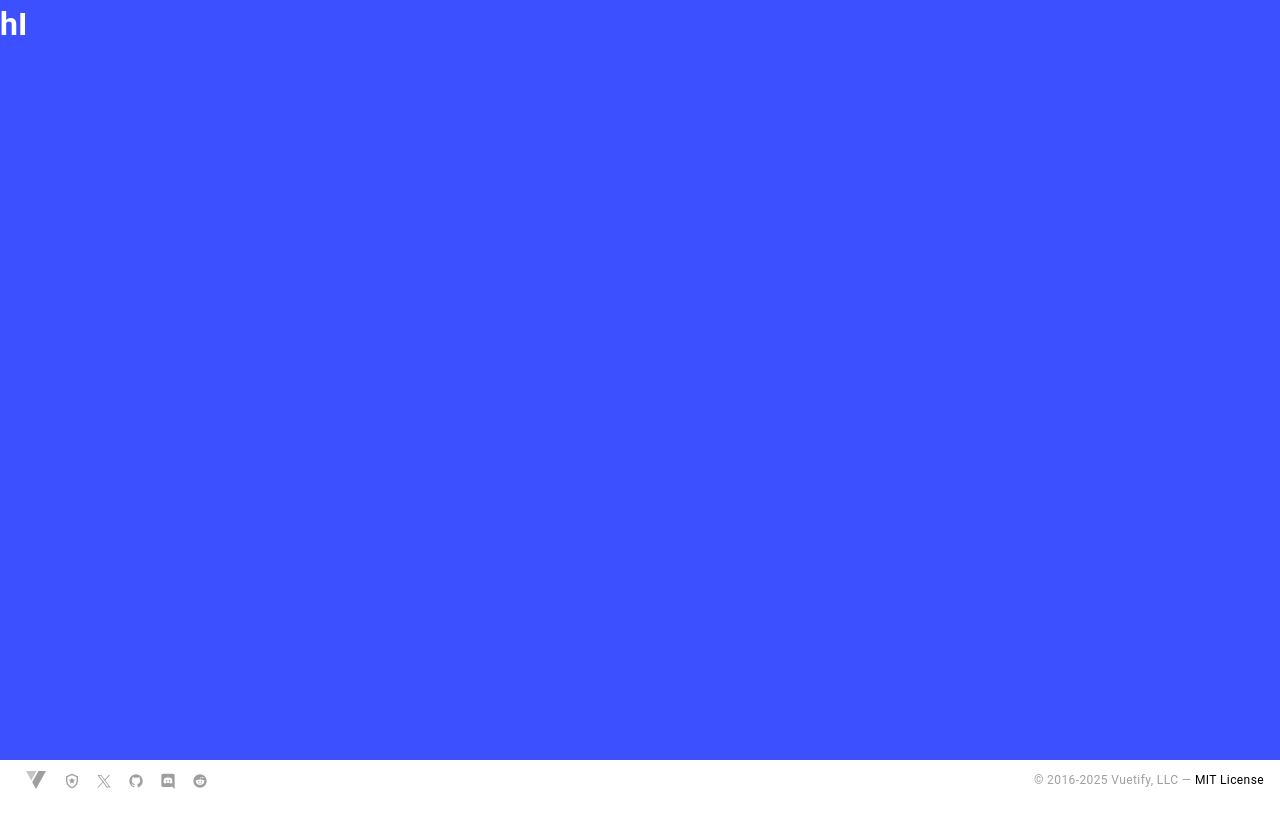
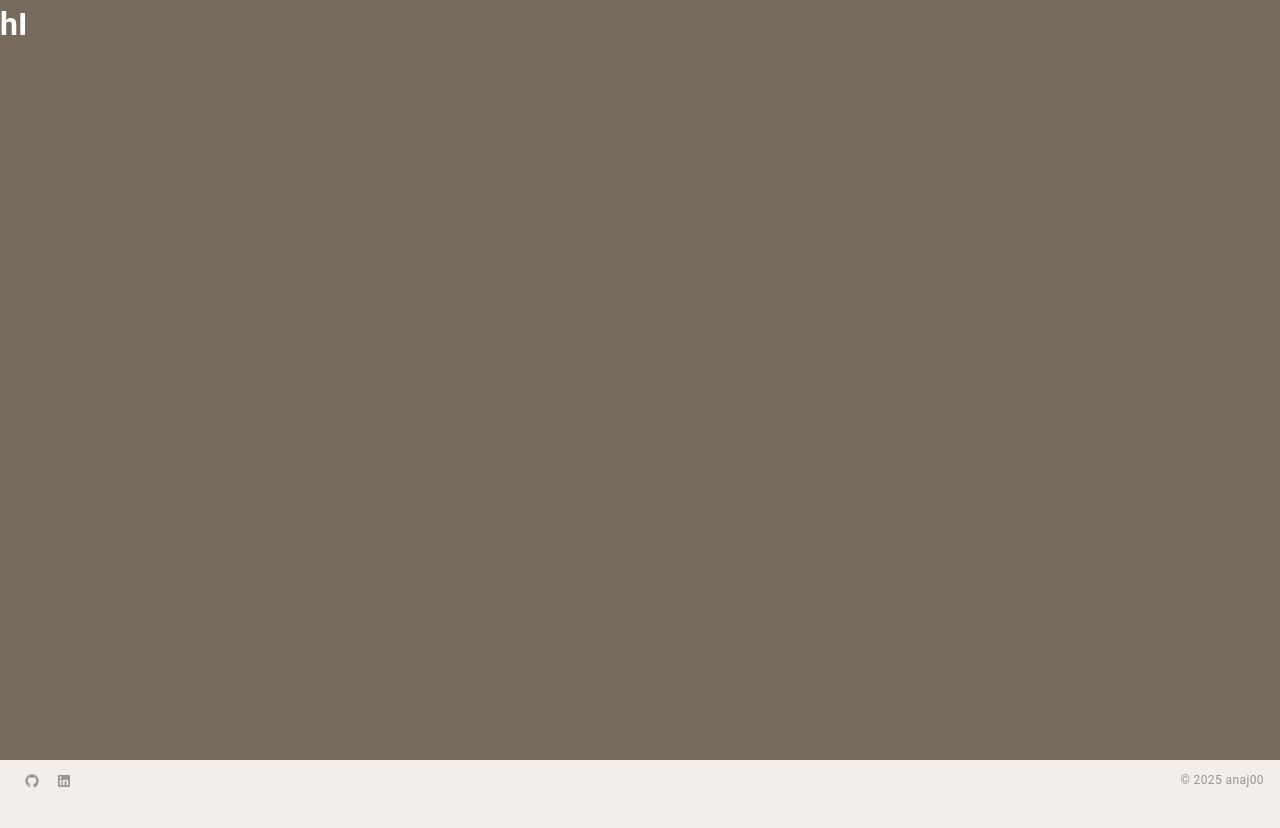
Before and after one commit to anaj00/anaj00-portfolio-v2, a Vue app in the folder anaj00-portfolio/: page / in a window 1280 px wide. Shown: the top 828 px of the page. Built offline with nearby package versions, Linux system fonts and the light colour scheme; a small style sheet from the web is missing.

Commit message:
feat: modified footer and icon

```diff
--- a/anaj00-portfolio/index.html
+++ b/anaj00-portfolio/index.html
@@ -2,7 +2,7 @@
   <html lang="en">
     <head>
       <meta charset="UTF-8">
-    <link rel="icon" href="/favicon.ico">
+      <link rel="icon" type="image/png" href="/pfp-outline.png">
       <meta name="viewport" content="width=device-width, initial-scale=1.0">
       <title>Welcome to Vuetify 3</title>
     </head>
--- a/anaj00-portfolio/src/components/AppFooter.vue
+++ b/anaj00-portfolio/src/components/AppFooter.vue
@@ -1,4 +1,4 @@
-<template>
+  <template>
   <v-footer
     app
     height="40"
@@ -22,16 +22,8 @@
       class="text-caption text-disabled"
       style="position: absolute; right: 16px;"
     >
-      &copy; 2016-{{ (new Date()).getFullYear() }} <span class="d-none d-sm-inline-block">Vuetify, LLC</span>
-      —
-      <a
-        class="text-decoration-none on-surface"
-        href="https://vuetifyjs.com/about/licensing/"
-        rel="noopener noreferrer"
-        target="_blank"
-      >
-        MIT License
-      </a>
+      &copy; 2025
+      <span class="d-none d-sm-inline-block">anaj00</span>
     </div>
   </v-footer>
 </template>
@@ -39,35 +31,15 @@
 <script setup>
   const items = [
     {
-      title: 'Vuetify Documentation',
-      icon: `$vuetify`,
-      href: 'https://vuetifyjs.com/',
+      title: 'GitHub',
+      icon: `mdi-github`,
+      href: 'https://github.com/anaj00',
     },
     {
-      title: 'Vuetify Support',
-      icon: 'mdi-shield-star-outline',
-      href: 'https://support.vuetifyjs.com/',
-    },
-    {
-      title: 'Vuetify X',
-      icon: ['M2.04875 3.00002L9.77052 13.3248L1.99998 21.7192H3.74882L10.5519 14.3697L16.0486 21.7192H22L13.8437 10.8137L21.0765 3.00002H19.3277L13.0624 9.76874L8.0001 3.00002H2.04875ZM4.62054 4.28821H7.35461L19.4278 20.4308H16.6937L4.62054 4.28821Z'],
-      href: 'https://x.com/vuetifyjs',
-    },
-    {
-      title: 'Vuetify GitHub',
-      icon: `mdi-github`,
-      href: 'https://github.com/vuetifyjs/vuetify',
-    },
-    {
-      title: 'Vuetify Discord',
-      icon: ['M22,24L16.75,19L17.38,21H4.5A2.5,2.5 0 0,1 2,18.5V3.5A2.5,2.5 0 0,1 4.5,1H19.5A2.5,2.5 0 0,1 22,3.5V24M12,6.8C9.32,6.8 7.44,7.95 7.44,7.95C8.47,7.03 10.27,6.5 10.27,6.5L10.1,6.33C8.41,6.36 6.88,7.53 6.88,7.53C5.16,11.12 5.27,14.22 5.27,14.22C6.67,16.03 8.75,15.9 8.75,15.9L9.46,15C8.21,14.73 7.42,13.62 7.42,13.62C7.42,13.62 9.3,14.9 12,14.9C14.7,14.9 16.58,13.62 16.58,13.62C16.58,13.62 15.79,14.73 14.54,15L15.25,15.9C15.25,15.9 17.33,16.03 18.73,14.22C18.73,14.22 18.84,11.12 17.12,7.53C17.12,7.53 15.59,6.36 13.9,6.33L13.73,6.5C13.73,6.5 15.53,7.03 16.56,7.95C16.56,7.95 14.68,6.8 12,6.8M9.93,10.59C10.58,10.59 11.11,11.16 11.1,11.86C11.1,12.55 10.58,13.13 9.93,13.13C9.29,13.13 8.77,12.55 8.77,11.86C8.77,11.16 9.28,10.59 9.93,10.59M14.1,10.59C14.75,10.59 15.27,11.16 15.27,11.86C15.27,12.55 14.75,13.13 14.1,13.13C13.46,13.13 12.94,12.55 12.94,11.86C12.94,11.16 13.45,10.59 14.1,10.59Z'],
-      href: 'https://community.vuetifyjs.com/',
-    },
-    {
-      title: 'Vuetify Reddit',
-      icon: `mdi-reddit`,
-      href: 'https://reddit.com/r/vuetifyjs',
-    },
+      title: 'LinkedIn',
+      icon: `mdi-linkedin`,
+      href: 'https://www.linkedin.com/in/jana-marie-bantolino/',
+    }
   ]
 </script>
 
--- a/anaj00-portfolio/src/plugins/vuetify.js
+++ b/anaj00-portfolio/src/plugins/vuetify.js
@@ -1,7 +1,7 @@
 /**
  * plugins/vuetify.js
  *
- * Framework documentation: https://vuetifyjs.com`
+ * Framework documentation: https://vuetifyjs.com
  */
 
 // Styles
@@ -11,21 +11,20 @@ import 'vuetify/styles'
 // Composables
 import { createVuetify } from 'vuetify'
 
-// https://vuetifyjs.com/en/introduction/why-vuetify/#feature-guides
+// Vuetify theme setup
 export default createVuetify({
-
   theme: {
+    defaultTheme: 'light',
     themes: {
       light: {
         colors: {
-          primary: '#3d50ff', // Main color
-          secondary: '#ff45fe', // Secondary color
-          accent: '#ffd700', // Accent color
-          black: '#333333',
-          white: '#f9f9f9',
+          primary: '#776B5D', // Deep base
+          secondary: '#B0A695', // Muted soft tone
+          accent: '#EBE3D5', // Warm highlight
+          background: '#F3EEEA', // Light background
+          surface: '#F3EEEA', // Match background for cards, etc.
         },
       },
     },
-    defaultTheme: 'light',
   },
 })
--- a/anaj00-portfolio/src/styles/settings.scss
+++ b/anaj00-portfolio/src/styles/settings.scss
@@ -4,16 +4,20 @@
  * Configures SASS variables and Vuetify overwrites
  */
 
-// https://vuetifyjs.com/features/sass-variables/`
+// https://vuetifyjs.com/features/sass-variables/
 // @use 'vuetify/settings' with (
 //   $color-pack: false
 // );
 
 :root {
-  --primary-color: #3d50ff;
-  --secondary-color: #ff45fe;
-  --accent-color: #ffd700;
-  --dark-color: #3a3a3c;
-  --light-color: #f9f9f9;
-  --highlight-color: #0077ff;
+  --primary-color: #776B5D;    // Deep base
+  --secondary-color: #B0A695; // Muted soft tone
+  --accent-color: #EBE3D5;     // Warm highlight
+  --background-color: #F3EEEA; // Light background
 }
+
+// Optional: SCSS variables for use in SASS
+$primary-color: #776B5D;
+$secondary-color: #B0A695;
+$accent-color: #EBE3D5;
+$background-color: #F3EEEA;
```
Also changed, not shown: anaj00-portfolio/public/pfp-outline.png (added), anaj00-portfolio/src/assets/pfp-outline.png (added). Lines whose indentation alone changed are shown as unchanged.
